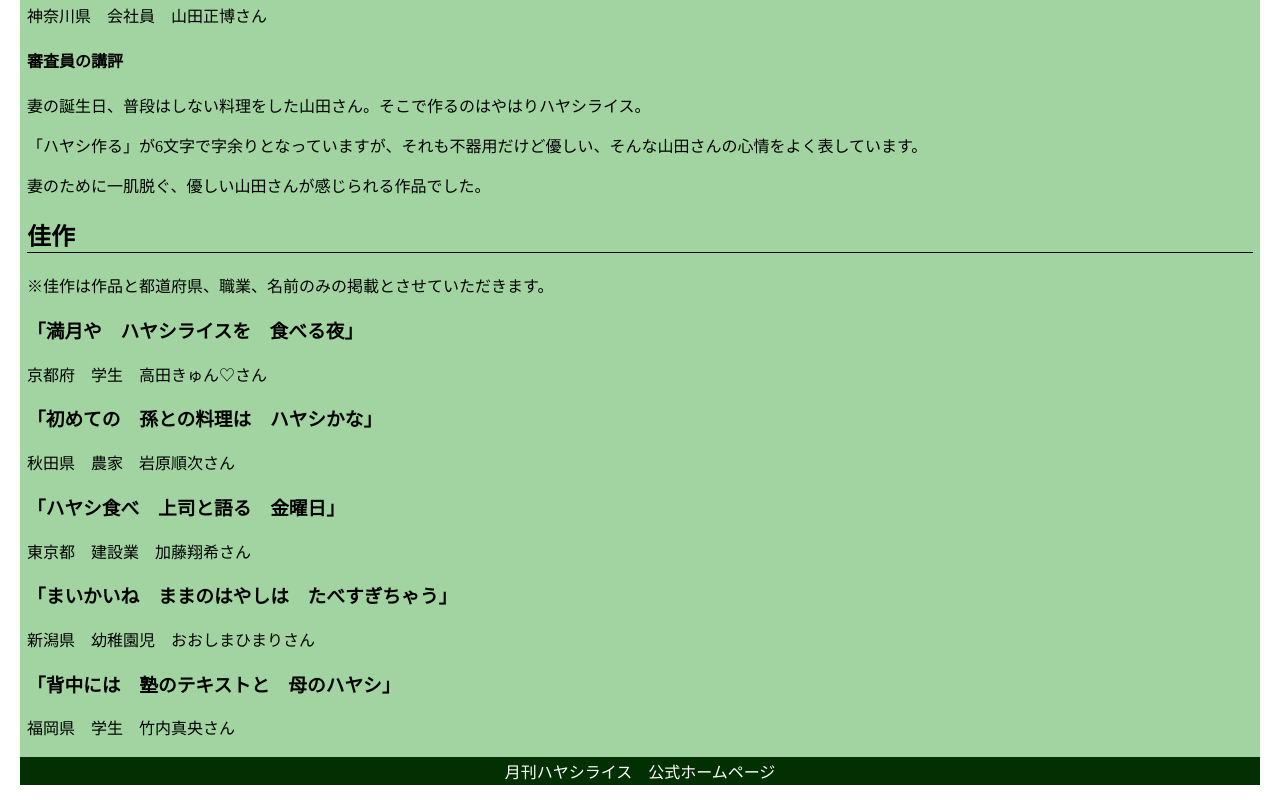
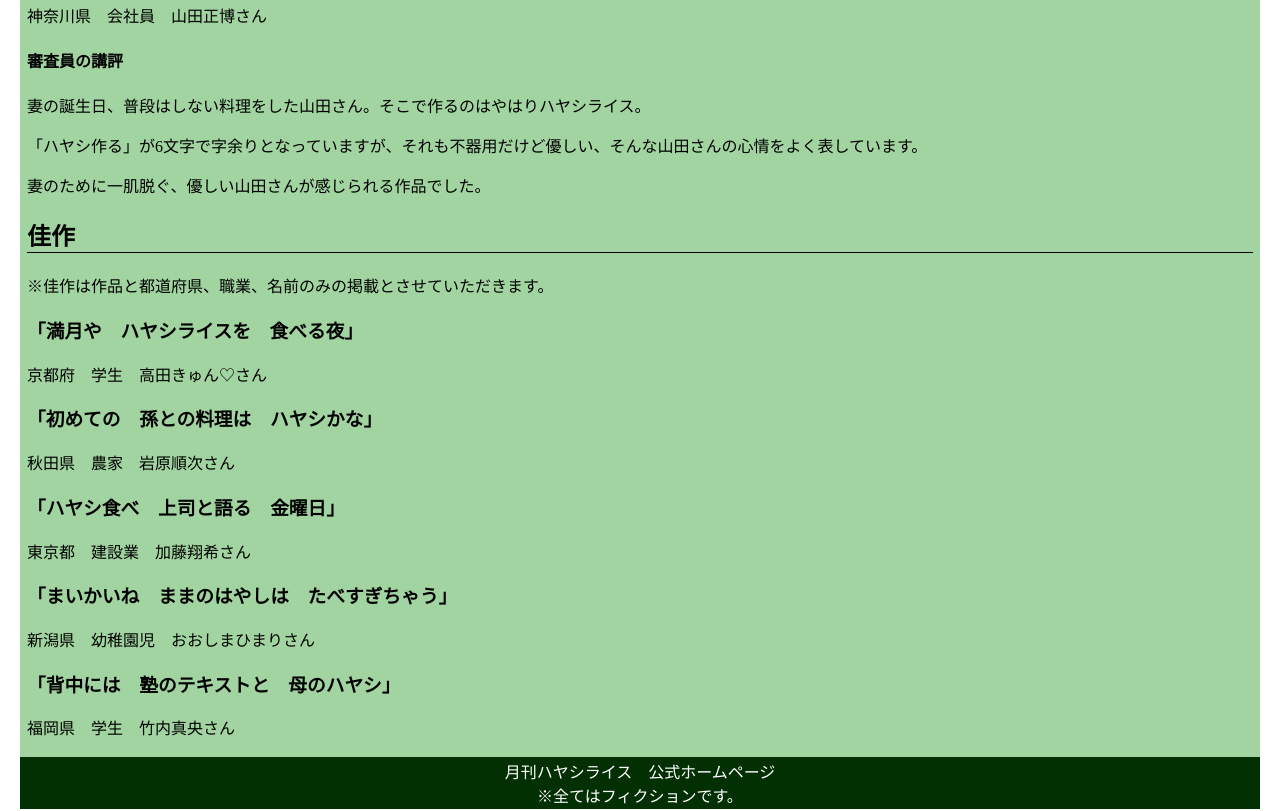
Before and after one commit to CurryDelicious/HashedBeef, a plain HTML site: page index.html in a window 1280 px wide. Shown: the part 1418-2229 px from the top of the page. Before the commit the page ends 2205 px from the top, so only its background shows below. Drawn offline with Linux system fonts and the light colour scheme.

Commit message:
Update index.html

```diff
--- a/index.html
+++ b/index.html
@@ -51,6 +51,7 @@
 
     <footer>
      <p>月刊ハヤシライス　公式ホームページ</p>
+     <p>※全てはフィクションです。</p>
     </footer>
   </body>
 
```
